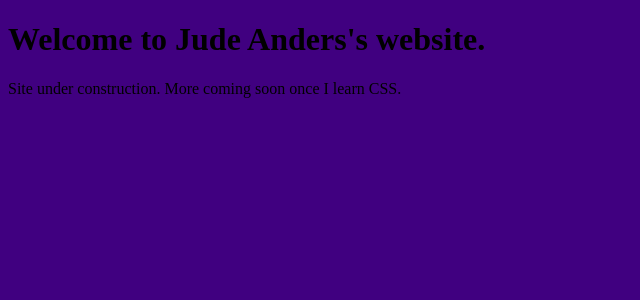
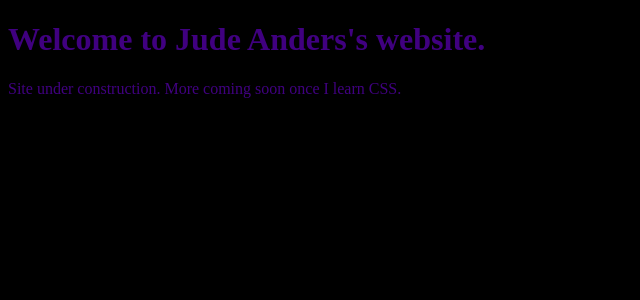
Before and after one commit to 1anderj/judeanders-website, a Jekyll site: the page built from index.html, in a window 1280 px wide. Shown: the top 300 px of the page, without its empty margins (0-640 px from the left). Built offline with Jekyll 4.4.1, drawn with Linux system fonts in a browser that asks for light colours.

Commit message:
Update default.html

```diff
--- a/_layouts/default.html
+++ b/_layouts/default.html
@@ -12,8 +12,8 @@
   <body>
     <style>
       body {
-          background-color: #400080;
-          color: black
+          background-color: black;
+          color: #400080;
       }
     </style>
     {{ content }}
```
